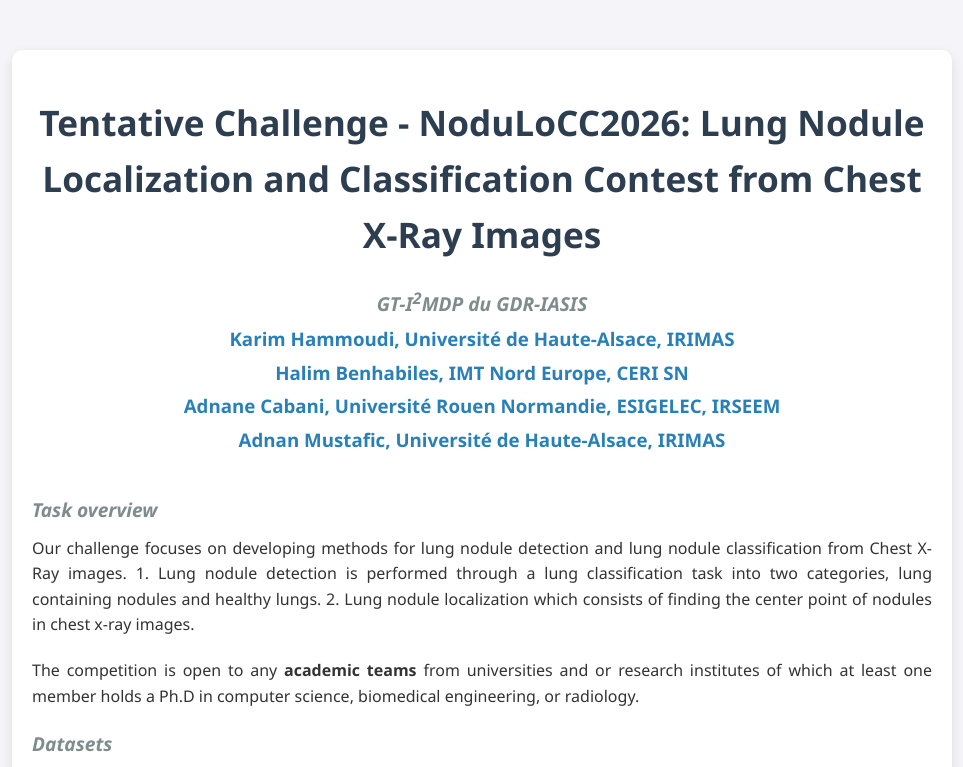
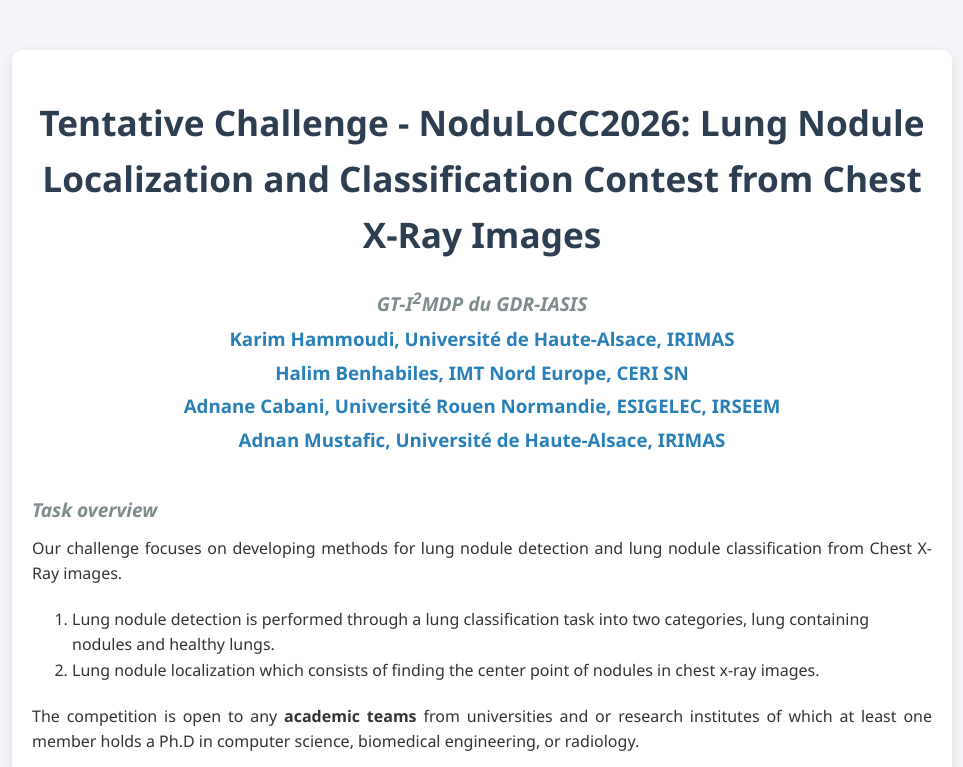
Before and after one commit to GT-I2MDP/website, a plain HTML site: page nodule_challenge.html in a window 1280 px wide. Shown: the top 767 px of the page, without its empty margins (158-1121 px from the left). Drawn offline with Linux system fonts and the light colour scheme.

Commit message:
Update nodule_challenge.html

```diff
--- a/nodule_challenge.html
+++ b/nodule_challenge.html
@@ -21,8 +21,10 @@
       <h2>Task overview</h2>
       <p>
         Our challenge focuses on developing methods for lung nodule detection and lung nodule classification from Chest X-Ray images.
-1. Lung nodule detection is performed through a lung classification task into two categories, lung containing nodules and healthy lungs.
-2. Lung nodule localization which consists of finding the center point of nodules in chest x-ray images.
+        <ol>
+          <li>Lung nodule detection is performed through a lung classification task into two categories, lung containing nodules and healthy lungs.</li>
+          <li>Lung nodule localization which consists of finding the center point of nodules in chest x-ray images.</li>
+        </ol>
         </p>
       <p>
 The competition is open to any <strong>academic teams</strong> from universities and or research institutes of which at
```
